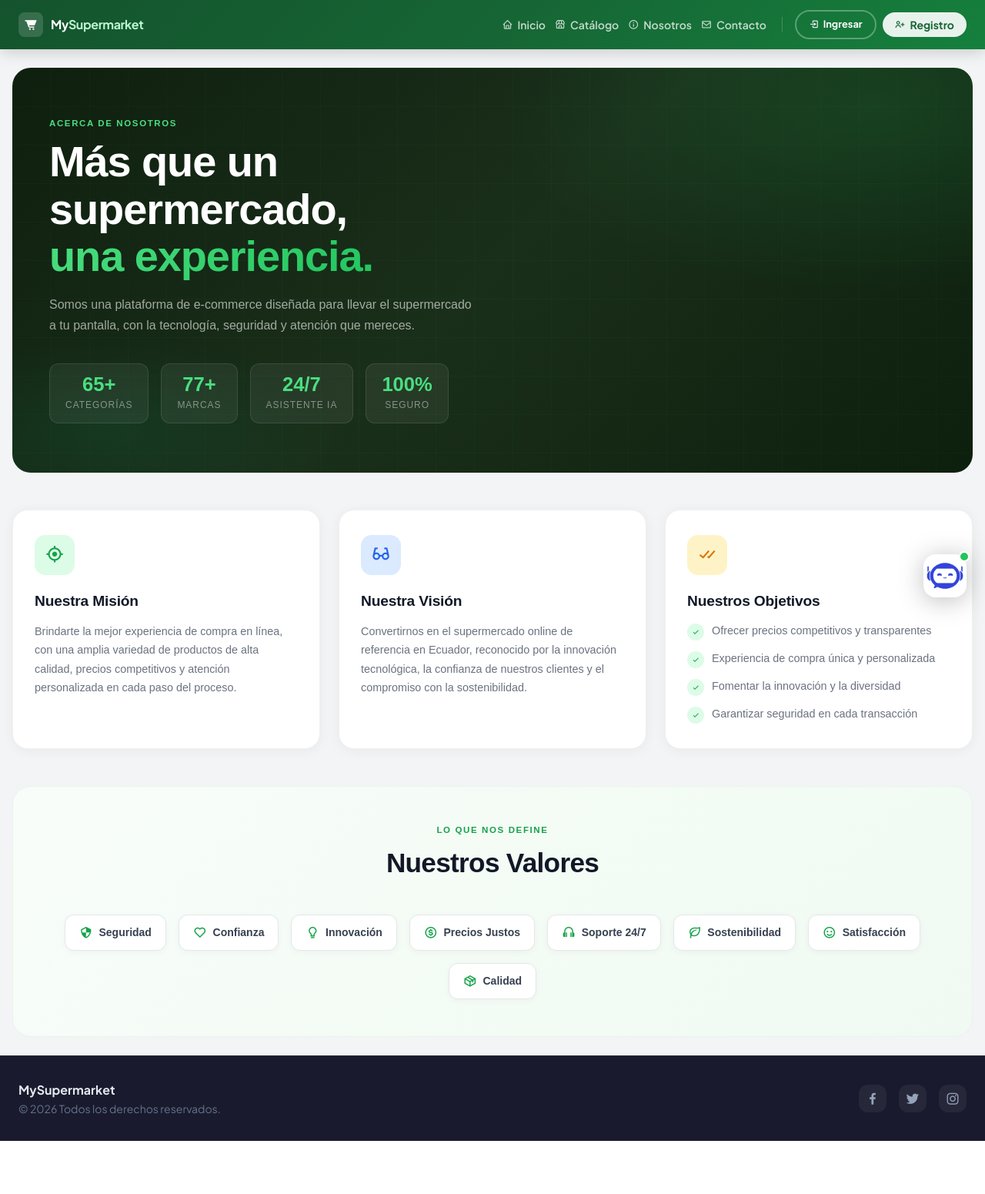
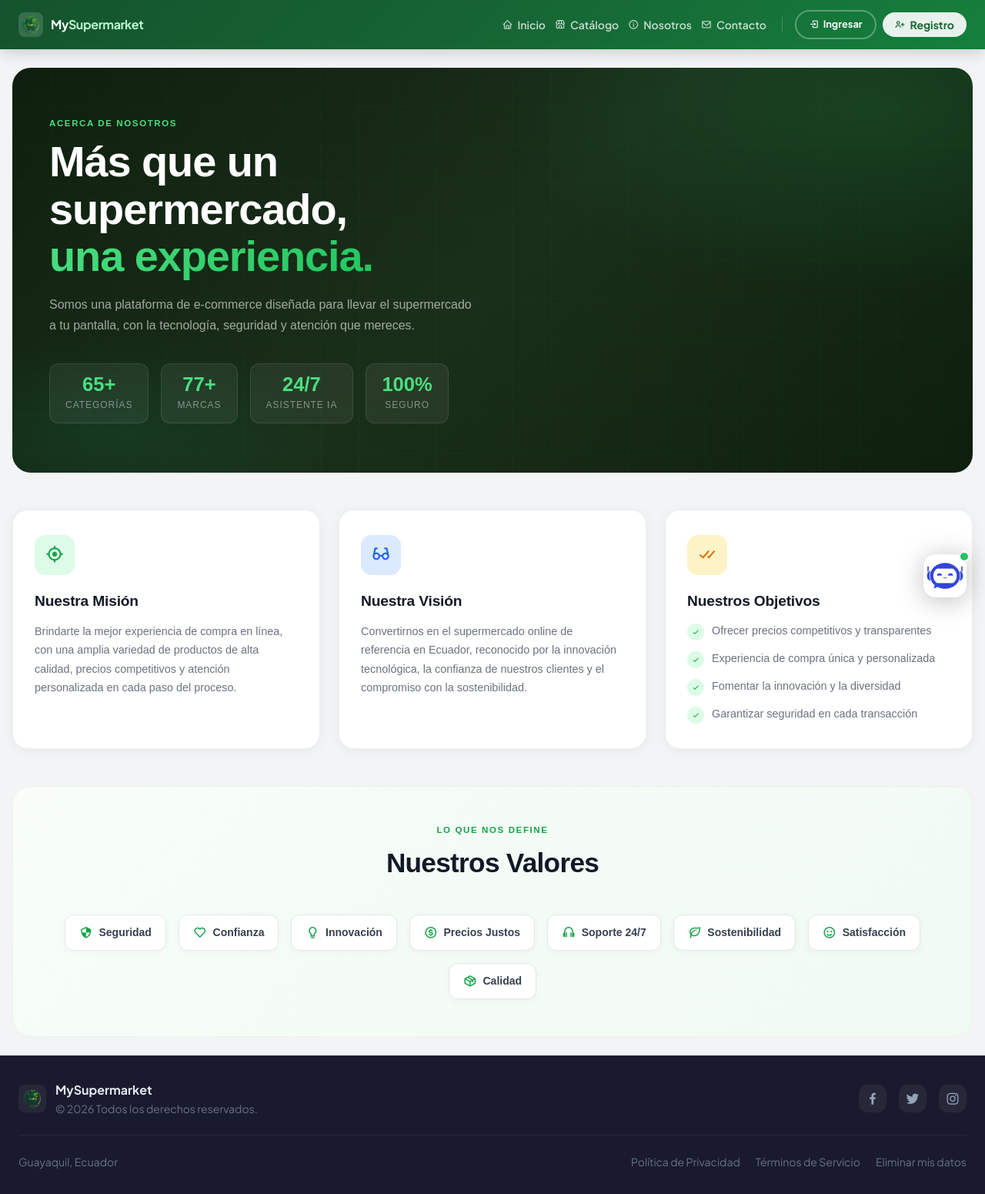
Before and after one commit to Kadir011/Sistema-de-Ventas-Supermercado, a Django app: page /about/ in a window 1280 px wide. Shown: the whole page at 77% size. Before the commit the page ends 1482 px from the top, so only its background shows below. Run offline with Django 5.2, Linux system fonts and the light colour scheme; data that the repository does not hold is empty; some libraries are stand-ins or nearby versions.

Commit message:
Icono aplicado y footer para las políticas en toda la base

```diff
--- a/templates/components/base.html
+++ b/templates/components/base.html
@@ -43,8 +43,8 @@
             <div class="flex items-center justify-between h-16">
 
                 <a href="{% url 'super:menu' %}" class="flex items-center gap-2.5 group flex-shrink-0">
-                    <div class="w-8 h-8 rounded-lg flex items-center justify-center" style="background: rgba(255,255,255,0.15);">
-                        <i class='bx bxs-dashboard text-white text-lg'></i>
+                    <div class="w-8 h-8 rounded-lg overflow-hidden flex-shrink-0" style="background: rgba(255,255,255,0.15);">
+                        <img src="{% static 'img/icono-mysupermarket-removebg-preview.png' %}" alt="My Supermarket" class="w-full h-full object-contain p-0.5">
                     </div>
                     <span class="text-white font-bold text-base tracking-tight group-hover:opacity-90 transition-opacity">
                         Panel <span style="color: #fca5a5;">Admin</span>
@@ -107,8 +107,8 @@
             <div class="flex items-center justify-between h-16">
 
                 <a href="{% url 'super:home' %}" class="flex items-center gap-2.5 group flex-shrink-0">
-                    <div class="w-8 h-8 rounded-lg flex items-center justify-center" style="background: rgba(255,255,255,0.15);">
-                        <i class='bx bxs-cart-alt text-white text-lg'></i>
+                    <div class="w-8 h-8 rounded-lg overflow-hidden flex-shrink-0" style="background: rgba(255,255,255,0.15);">
+                        <img src="{% static 'img/icono-mysupermarket-removebg-preview.png' %}" alt="My Supermarket" class="w-full h-full object-contain p-0.5">
                     </div>
                     <span class="text-white font-bold text-base tracking-tight group-hover:opacity-90 transition-opacity">
                         My<span style="color: #bbf7d0;">Supermarket</span>
@@ -258,14 +258,30 @@
     <footer class="mt-auto" style="background: #1a1a2e; border-top: 1px solid rgba(255,255,255,0.05);">
         <div class="max-w-7xl mx-auto px-4 sm:px-6 py-8">
             <div class="flex flex-col sm:flex-row justify-between items-center gap-4">
-                <div>
-                    <p class="font-bold text-base" style="color: #e2e8f0;">MySupermarket</p>
-                    <p class="text-sm mt-0.5" style="color: #64748b;">&copy; 2026 Todos los derechos reservados.</p>
+                <div class="flex items-center gap-3">
+                    <div class="w-9 h-9 rounded-lg overflow-hidden flex-shrink-0" style="background: rgba(255,255,255,0.06);">
+                        <img src="{% static 'img/icono-mysupermarket-removebg-preview.png' %}"
+                             alt="My Supermarket"
+                             class="w-full h-full object-contain p-1">
+                    </div>
+                    <div>
+                        <p class="font-bold text-base" style="color: #e2e8f0;">MySupermarket</p>
+                        <p class="text-sm mt-0.5" style="color: #64748b;">&copy; 2026 Todos los derechos reservados.</p>
+                    </div>
                 </div>
                 <div class="flex gap-4">
                     <a href="#" class="w-9 h-9 rounded-xl flex items-center justify-center transition-all hover:scale-110" style="background: rgba(255,255,255,0.06); color: #94a3b8;"><i class="bx bxl-facebook text-xl"></i></a>
                     <a href="#" class="w-9 h-9 rounded-xl flex items-center justify-center transition-all hover:scale-110" style="background: rgba(255,255,255,0.06); color: #94a3b8;"><i class="bx bxl-twitter text-xl"></i></a>
                     <a href="#" class="w-9 h-9 rounded-xl flex items-center justify-center transition-all hover:scale-110" style="background: rgba(255,255,255,0.06); color: #94a3b8;"><i class="bx bxl-instagram text-xl"></i></a>
+                </div>
+            </div>
+
+            <div class="mt-6 pt-6 flex flex-col sm:flex-row justify-between items-center gap-3 text-sm" style="border-top: 1px solid rgba(255,255,255,0.05); color: #64748b;">
+                <p>Guayaquil, Ecuador</p>
+                <div class="flex gap-5">
+                    <a href="{% url 'super:privacy_policy' %}" class="hover:text-white transition-colors">Política de Privacidad</a>
+                    <a href="{% url 'super:terms_of_service' %}" class="hover:text-white transition-colors">Términos de Servicio</a>
+                    <a href="{% url 'super:data_deletion' %}" class="hover:text-white transition-colors">Eliminar mis datos</a>
                 </div>
             </div>
         </div>
```
